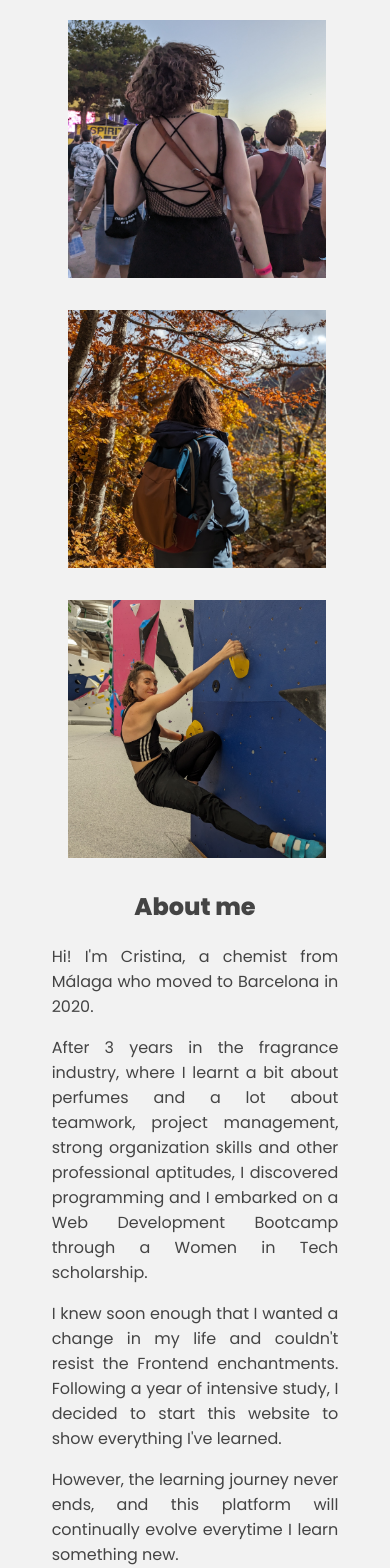
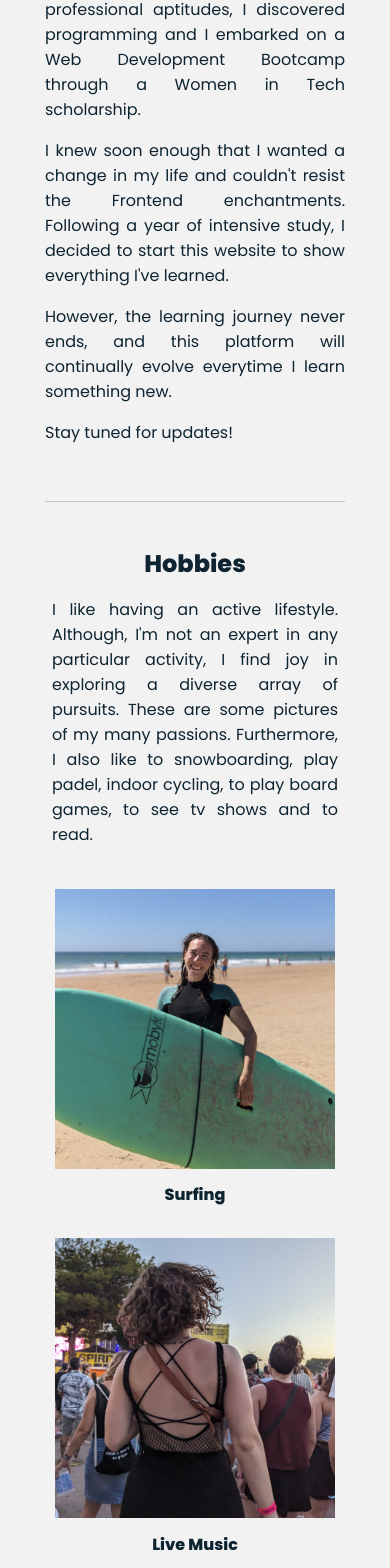
Before and after one commit to criSiles/dummy-vue-project, a Vue app: page /aboutme in a window 390 px wide. Shown: the part 392-1960 px from the top of the page. Built offline with nearby package versions, Linux system fonts and the light colour scheme.

Commit message:
CSS improvements, about me changed

```diff
--- a/src/components/ContactForm.vue
+++ b/src/components/ContactForm.vue
@@ -74,7 +74,7 @@ form {
   border-radius: 10px;
 }
 label {
-  color: #555;
+  color:  #0e2431;
   display: inline-block;
   margin: 25px 0 15px;
   font-size: 1em;
@@ -90,7 +90,7 @@ select {
   border: 0;
   border-radius: 0.375rem;
   border-bottom: 1px solid #ddd;
-  color: #555;
+  color:  #0e2431;
   font-size: 1em;
 }
 
@@ -112,13 +112,13 @@ input[type="checkbox"] {
   border: 4px solid #ddd;
   font-size: 0.9rem;
   background-color:#ddd;
-  color:#555;
+  color: #0e2431;
 }
 
 .submit button:hover {
-  background-color: #555;
+  background-color:  #0e2431;
   color: #ddd;
-  border: 4px solid #555;
+  border: 4px solid  #0e2431;
 }
 @media screen and (max-width: 768px) {
   .contact{
--- a/src/components/GeneralFooter.vue
+++ b/src/components/GeneralFooter.vue
@@ -28,7 +28,7 @@ body {
 }
 footer {
   background-color: #fff;
-  position: absolute;
+  /* position: absolute; */
   bottom: 0;
   width: 100%;
   display: flex;
--- a/src/views/AboutMeView.vue
+++ b/src/views/AboutMeView.vue
@@ -1,16 +1,8 @@
 <template>
   <body>
-    <header>
-      <GeneralHeader />
-    </header>
+    <GeneralHeader />
     <main class="grid">
-      <div class="column">
-        <img class="img" src="../assets/cris_surf.jpg" alt="Surf" />
-        <img class="img" src="../assets/cris_fest.jpg" alt="Fest" />
-        <img class="img" src="../assets/cris_mountain.jpg" alt="Mountain" />
-        <img class="img" src="../assets/cris_climber.jpg" alt="Climber" />
-      </div>
-      <div class="aboutme">
+      <article class="aboutme">
         <h2>About me</h2>
         <p>
           Hi! I'm Cristina, a chemist from Málaga who moved to Barcelona in
@@ -19,7 +11,8 @@
         <p>
           After 3 years in the fragrance industry, where I learnt a bit about
           perfumes and a lot about teamwork, project management, strong
-          organization skills and other professional aptitudes, I discovered programming and I embarked on a Web Development Bootcamp through a
+          organization skills and other professional aptitudes, I discovered
+          programming and I embarked on a Web Development Bootcamp through a
           Women in Tech scholarship.
         </p>
         <p>
@@ -32,18 +25,48 @@
           continually evolve everytime I learn something new.
         </p>
         <p>Stay tuned for updates!</p>
-      </div>
+      </article>
+
+      <article class="featured">
+        <h2>Hobbies</h2>
+        <p>
+          I like having an active lifestyle. Although, I'm not an expert in any
+          particular activity, I find joy in exploring a diverse array of
+          pursuits. These are some pictures of my many passions.
+          Furthermore, I also like to snowboarding, play padel, indoor cycling,
+          to play board games, to see tv shows and to read.
+        </p>
+        <article>
+          <img src="../assets/cris_surf.jpg" alt="article img" />
+          <h4>Surfing</h4>
+        </article>
+        <article>
+          <img src="../assets/cris_fest.jpg" alt="article img" />
+          <h4>Live Music</h4>
+        </article>
+        <article>
+          <img src="../assets/cris_climber.jpg" alt="article img" />
+          <h4>Indor Climbing</h4>
+        </article>
+        <article>
+          <img src="../assets/cris_mountain.jpg" alt="article img" />
+          <h4>Hiking</h4>
+        </article>
+      </article>
     </main>
-      </body>
+    <GeneralFooter />
+  </body>
 </template>
 
 <script scoped>
 import GeneralHeader from "@/components/GeneralHeader.vue";
+import GeneralFooter from "@/components/GeneralFooter.vue";
 export default {
   name: "AboutMeView",
   components: {
     GeneralHeader,
-      },
+    GeneralFooter,
+  },
 };
 </script>
 
@@ -53,62 +76,83 @@ export default {
 body {
   margin: 0;
   font-family: "Poppins";
+  color: #0e2431;
 }
 .grid {
   display: grid;
-  grid-template-columns: repeat(12, 1fr);
-  gap: 30px;
-}
-header {
-  margin-bottom: -3rem;
-}
-.column {
-  grid-column: span 3;
-  max-width: 100%;
-}
-.column img {
-  vertical-align: middle;
-  padding: 1rem;
-  width: 90%;
-}
-
-main {
-  margin: 60px auto;
+  gap: 60px;
+  max-width: 1200px;
+  margin: 20px auto;
   padding: 20px;
 }
-main > h2 {
-  grid-column: span 12;
+.aboutme {
+  grid-column: 1 / span 4;
+  border-bottom: 1px solid #bbc7c7;
+  padding-bottom: 40px;
+}
+.aboutme p {
   text-align: center;
-  font-size: 1.5em;
 }
-main .aboutme {
-  grid-column: 8 / span 5;
-  margin-right: 2rem;
-  margin-top: -1rem;
+.featured {
+  grid-column: 1 / span 4;
+  grid-template-columns: 1fr 1fr 1fr 1fr;
+  display: grid;
+  gap: 60px;
+  align-items: center;
 }
-main .aboutme p {
-  text-align: justify;
+.featured h2 {
+  grid-column: 1 / span 4;
+  margin: -3rem;
 }
-
-
-@media screen and (max-width: 960px) {
-  .column {
-    grid-column: 2 / span 10;
+.featured p {
+  grid-column: 1 / span 5;
+  margin: -1rem;
+}
+.featured img {
+  grid-column: span 1;
+  width: 100%;
+  margin-left: 2rem;
+}
+.featured h4 {
+  margin-left: 4rem;
+  margin-top: 0.4rem;
+}
+@media screen and (max-width: 980px) {
+  .aboutme {
     align-items: center;
-    /* I skip 1 and start at 2, we expand 10 columns so is 1 left also at the end */
-    margin-bottom: -1.8rem;
+    display: grid;
+    grid-template-columns: 1fr;
+    grid-column: 1 / span 4;
+    display: block;
+    margin: 0 25px;
+    margin-top: -1rem;
   }
-  main .aboutme {
-    grid-column: 2 / span 10;
-    margin-top: -0.4rem;
-    margin-right: 0;
+  .featured {
+    align-items: center;
+    display: grid;
+    grid-template-columns: 1fr;
+    grid-column: 1 / span 4;
+    display: block;
   }
-  main .card {
-    grid-column: 3 / span 8;
+  .featured h2 {
+    grid-column: 1 / span 4;
+    margin: -1rem;
   }
-  main > h2 {
-    margin-top: -0.5rem;
-    margin-bottom: -0.2rem;
+  .featured p {
+    grid-column: 1 / span 5;
+    margin: 2rem;
+    text-align: justify;
   }
+  .aboutme p {
+    text-align: justify;
+  }
+  .featured img {
+  margin-top: 10px;
+  margin-left: 0rem;
+  max-width: 80%;
+}
+  .featured h4 {
+  margin-left: 0rem;
+}
 }
 </style>
--- a/src/views/ProjectsDisplayView.vue
+++ b/src/views/ProjectsDisplayView.vue
@@ -8,20 +8,20 @@
       <h3>To Do</h3>
       <p>
         This is a website where you can find a To Do list. In this part you
-        could add a new to do, mark as fav, delete it and add notes.
+        could add a new to do, mark it as fav, delete it and add notes.
       </p>
       <router-link class="link" :to="{ name: 'ToDo' }"
-        ><p>Click here</p>
+        ><p>Click here to go to the web</p>
       </router-link>
     </div>
     <div class="card">
       <h3>Second Hand Shop</h3>
       <p>
         This is a second hand shop website. You can see all the products, make a
-        search for specifics and post a product to sell.
+        search for a specific product and post a product to sell.
       </p>
       <router-link class="link" :to="{ name: 'ProjectsWip' }"
-        ><p>Click here</p>
+        ><p>Click here to go to the web</p>
       </router-link>
     </div>
     <div class="card">
@@ -31,10 +31,10 @@
         what other people are thinking or doing.
       </p>
       <router-link class="link" :to="{ name: 'ProjectsWip' }"
-        ><p>Click here</p>
+        ><p>Click here to go to the web</p>
       </router-link>
     </div>
-    <GeneralFooter />
+    <GeneralFooter class="footer" />
   </main>
 </template>
 <script>
@@ -79,9 +79,15 @@ main > h2 {
 }
 .link {
   text-decoration: none;
+  color: #0e2431;
+}
+
+.link:hover {
   color: royalblue;
 }
-
+.footer {
+  position: absolute;
+}
 @media screen and (max-width: 960px) {
   main > h2 {
     margin-top: 1.5rem;
@@ -95,5 +101,8 @@ main > h2 {
   .card {
     margin-bottom: 3rem;
   }
+  .footer {
+    position: relative;
+  }
 }
 </style>
```
Also changed, not shown: 1 other file (tests, documents, lock files or other folders).
